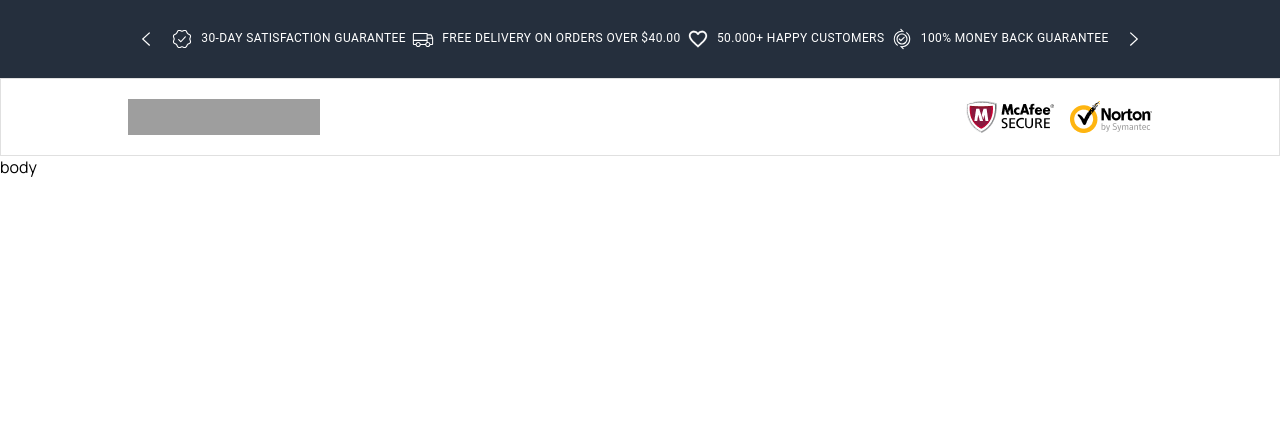
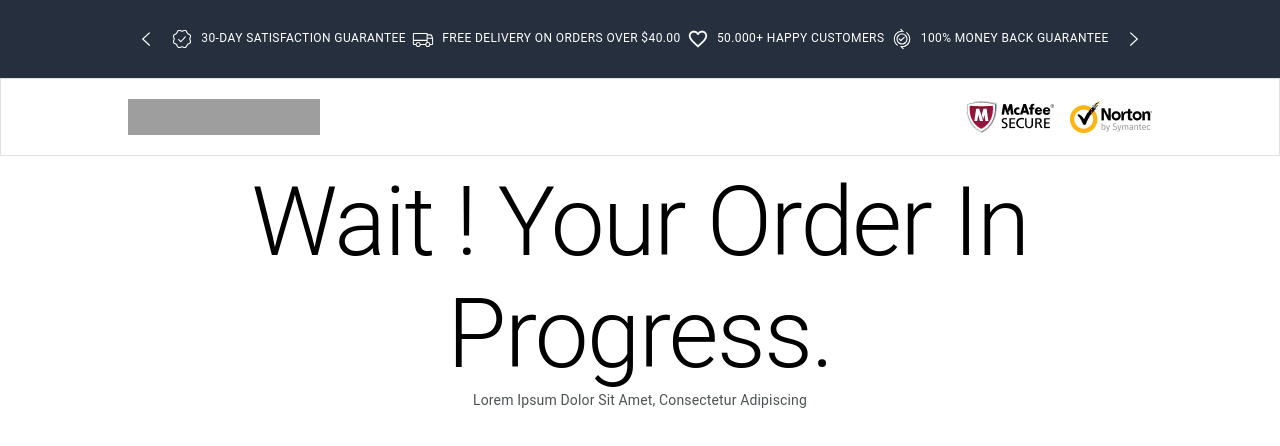
Before and after one commit to criss-dev-01/upsell-page, a Next.js app: page / in a window 1280 px wide. Shown: the top 446 px of the page. Built offline with nearby package versions, Linux system fonts and the light colour scheme; grey boxes are pictures that could not be loaded.

Commit message:
HomeView create title and paragraph

```diff
--- a/src/app/globals.css
+++ b/src/app/globals.css
@@ -1,6 +1,8 @@
 :root {
   /* Colors */
   --white: #ffffff ;
+  --black: #000000;
+  --gray: #4D5254;
   --dark-blue: #252F3D;
 
   /* padding */
--- /dev/null
+++ b/src/app/layout.module.css
@@ -0,0 +1,8 @@
+.layoutApp{
+  padding: 10px var(--padding-x-lg);
+}
+@media only screen and (max-width: 768px) {
+  .layoutApp {
+    padding: 10px var(--padding-x-sx);
+  }
+}
--- a/src/app/layout.tsx
+++ b/src/app/layout.tsx
@@ -1,8 +1,12 @@
 import { ReactNode } from 'react'
+import { Box } from '@mui/material'
 import type { Metadata } from 'next'
 import { Manrope } from 'next/font/google'
+
+const manrope = Manrope({ subsets: ['latin'] })
+
 import './globals.css'
-const manrope = Manrope({ subsets: ['latin'] })
+import styles from './layout.module.css'
 
 // components
 import NavbarInformation from '@/components/navbar/information/NavbarInformation'
@@ -19,7 +23,7 @@ export default function RootLayout({ children }: { children: ReactNode }) {
       <body className={manrope.className}>
         <NavbarInformation />
         <NavbarNavigation />
-        {children}
+        <Box className={styles.layoutApp}>{children}</Box>
       </body>
     </html>
   )
--- a/src/app/page.tsx
+++ b/src/app/page.tsx
@@ -1,3 +1,4 @@
+import HomeView from '@/views/HomeView'
 export default function Home() {
-  return <main>body</main>
+  return <HomeView />
 }
--- /dev/null
+++ b/src/views/HomeView.module.css
@@ -0,0 +1,27 @@
+.title{
+  color: var(--black);
+  font-size: 48px;
+  font-style: normal;
+  font-weight: 400;
+  line-height: 100%;
+  text-transform: capitalize;
+  margin-bottom: 20px;
+}
+
+.paragraph{
+  color: var(--gray);
+  font-size: 24px;
+  font-style: normal;
+  font-weight: 400;
+  line-height: 100%;
+  text-transform: capitalize;
+}
+
+@media only screen and (max-width: 768px) {
+  .title{
+    font-size: 32px;
+  }
+  .paragraph{
+    font-size: 16px;
+  }
+}
--- /dev/null
+++ b/src/views/HomeView.tsx
@@ -0,0 +1,16 @@
+import { Typography } from '@mui/material'
+import styles from './HomeView.module.css'
+const HomeView = () => {
+  return (
+    <main>
+      <Typography className={styles.title} variant="h1" textAlign="center">
+        Wait ! your order in progress.
+      </Typography>
+      <Typography className={styles.paragraph} variant="body2" textAlign="center">
+        Lorem ipsum dolor sit amet, consectetur adipiscing
+      </Typography>
+    </main>
+  )
+}
+
+export default HomeView
```
